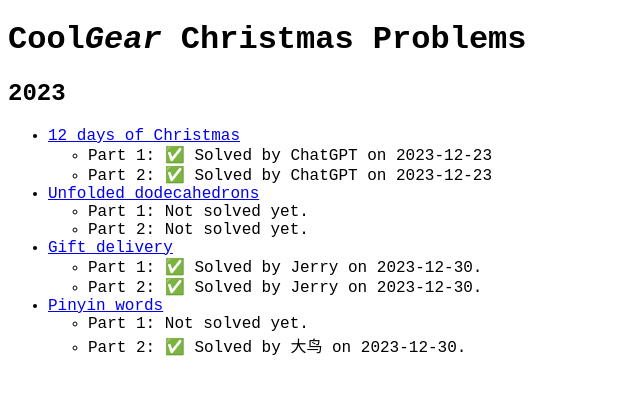
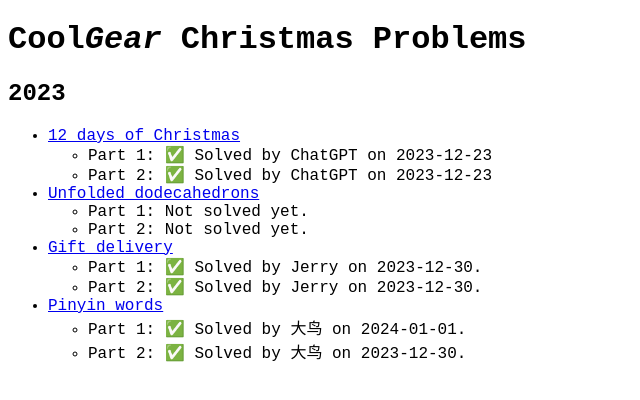
Before and after one commit to peterolson/coolgear-christmas, a SvelteKit app: page / in a window 1280 px wide. Shown: the top 400 px of the page, without its empty margins (0-640 px from the left). Built offline with nearby package versions, Linux system fonts and the light colour scheme.

Commit message:
ljsl;dkfjs

```diff
--- a/src/routes/+page.svelte
+++ b/src/routes/+page.svelte
@@ -30,7 +30,7 @@
 	<li>
 		<a href="{base}/2023/pinyin-words">Pinyin words</a>
 		<ul>
-			<li>Part 1: Not solved yet.</li>
+			<li>Part 1: ✅ Solved by 大鸟 on 2024-01-01.</li>
 			<li>Part 2: ✅ Solved by 大鸟 on 2023-12-30.</li>
 		</ul>
 	</li>
```
